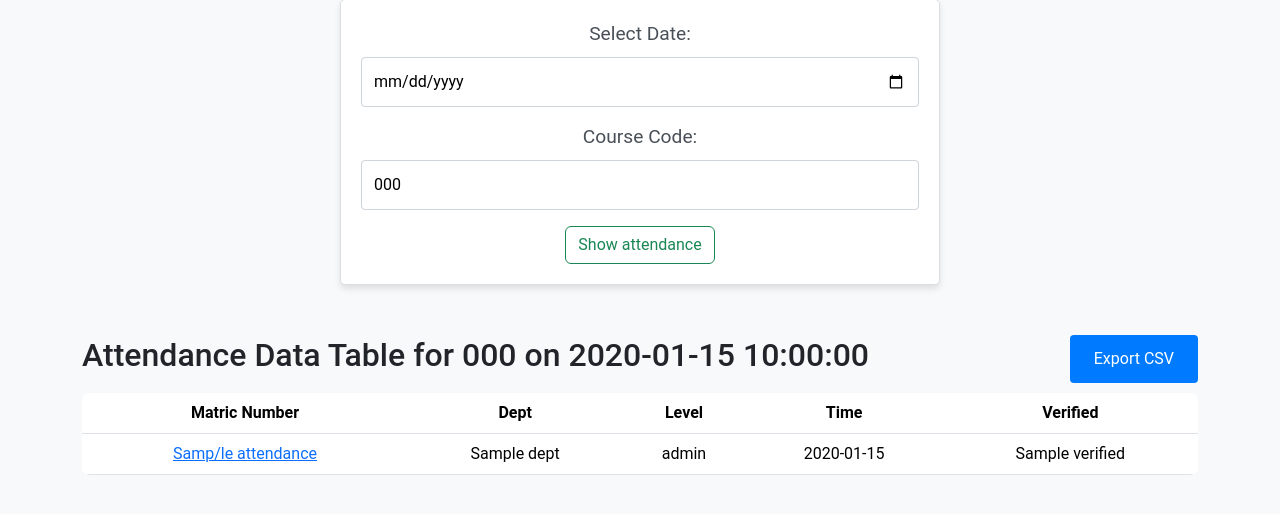
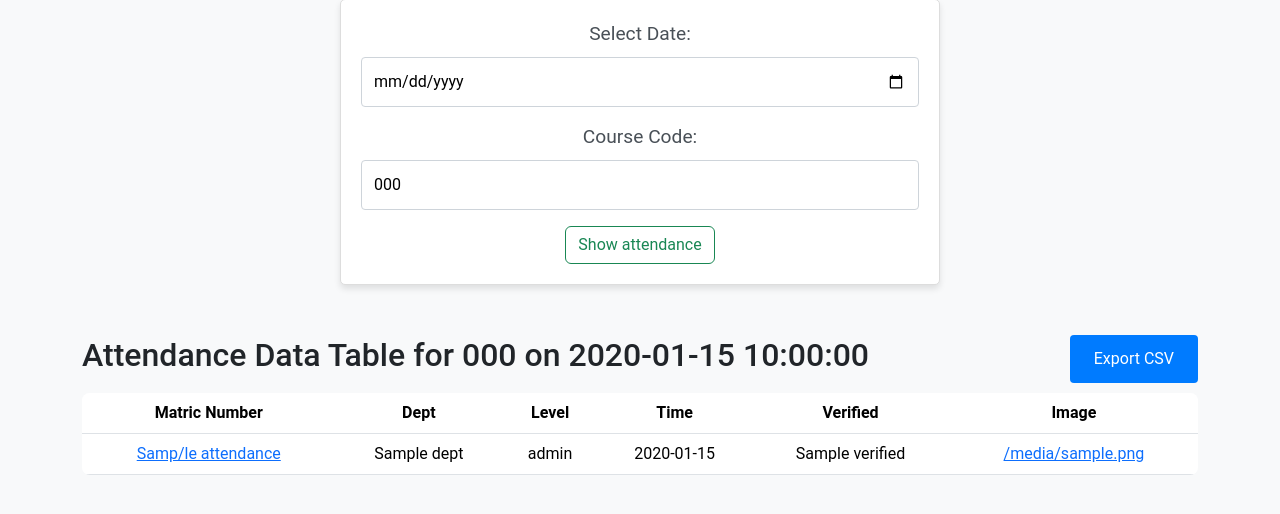
Before and after one commit to oluwaseyi-25/basic-face-recognition, a Flask app: template templates/index.html in a window 1280 px wide. Shown: the part 207-721 px from the top of the page. Run offline with Flask 3, Linux system fonts and the light colour scheme; the template is opened without the code that fills it: most values are stand-ins (such as "Sample title", 1, 10 or a date in 2020); some libraries are stand-ins or nearby versions.

Commit message:
Add image URL to attendance data and update student page rendering

```diff
--- a/server.py
+++ b/server.py
@@ -375,14 +375,14 @@ def attendance():
 
     if course_code == "None":
         cursor.execute("""
-                       SELECT a.matric_no, a.department, a.level, cast(log_timestamp::timestamp as time), a.verified
+                       SELECT a.matric_no, a.department, a.level, cast(log_timestamp::timestamp as time), a.verified, a.image_url
                        FROM attendance_log a
                        LEFT JOIN classes ON a.class_id = classes.id
                        WHERE DATE(log_timestamp) = %s
                        """, (formatted_date,))
     else:
         cursor.execute("""
-                        SELECT a.matric_no, a.department, a.level, cast(log_timestamp::timestamp as time), a.verified
+                        SELECT a.matric_no, a.department, a.level, cast(log_timestamp::timestamp as time), a.verified, a.image_url
                         FROM attendance_log a
                         INNER JOIN classes ON a.class_id = classes.id
                         WHERE DATE(log_timestamp) = %s
@@ -482,6 +482,13 @@ def student_page(student_id):
     cursor = conn.cursor(cursor_factory=psycopg2.extras.RealDictCursor)
 
     cursor.execute("""
+                    SELECT * from students_biodata
+                    WHERE matric_no = %s
+                   """, (student_id,))
+
+    student_info = cursor.fetchall()
+
+    cursor.execute("""
                    SELECT c.date, c.course_code,
                           CASE WHEN a.verified THEN 'Present' ELSE 'Absent' END AS status,
                           cast(a.log_timestamp::timestamp as time) AS time
@@ -498,7 +505,7 @@ def student_page(student_id):
         student_name = "Unknown Student"
     else:
         # student_name = student_records[0].get('student_name', 'Student')
-        student_name = student_id[:4]+"/"+student_id[4:]
+        student_name = student_info[0].get('first_name', 'Student') + " " + student_info[0].get('last_name', 'Student')
 
     return render_template('student_page.html', student_name=student_name, student_records=student_records)
 
--- a/templates/index.html
+++ b/templates/index.html
@@ -159,16 +159,24 @@
                     <th scope="col">Level</th>
                     <th scope="col">Time</th>
                     <th scope="col">Verified</th>
+                    <th scope="col">Image</th>
                 </tr>
             </thead>
             <tbody>
-                {% for name, dept, level, time, verified in attendance_data %}
+                {% for name, dept, level, time, verified, image_url in attendance_data %}
                 <tr>
                     <td><a href="/student/{{ name }}">{{ name[:4] + "/" + name[4:] }}</a></td>
                     <td>{{ dept }}</td>
                     <td>{{ level }}</td>
                     <td>{{ time }}</td>
                     <td>{{ verified }}</td>
+                    <td>
+                        {% if image_url %}
+                        <a href="{{ image_url[1:] }}">{{ image_url[-28:] }}</a>
+                        {% else %}
+                        No Image
+                        {% endif %}
+                    </td>
                 </tr>
                 {% endfor %}
             </tbody>
```
